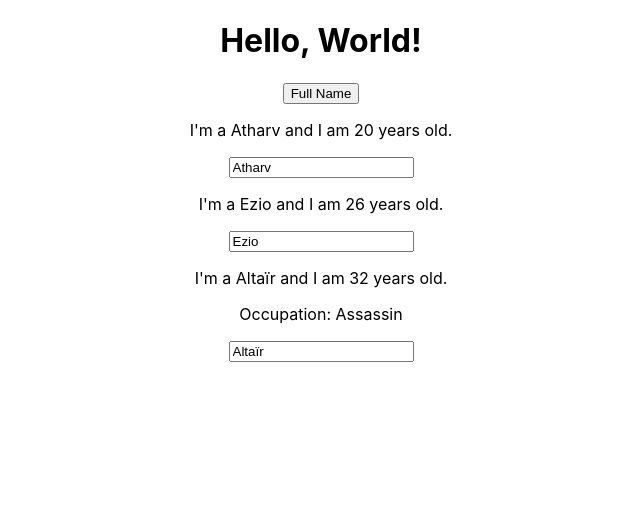
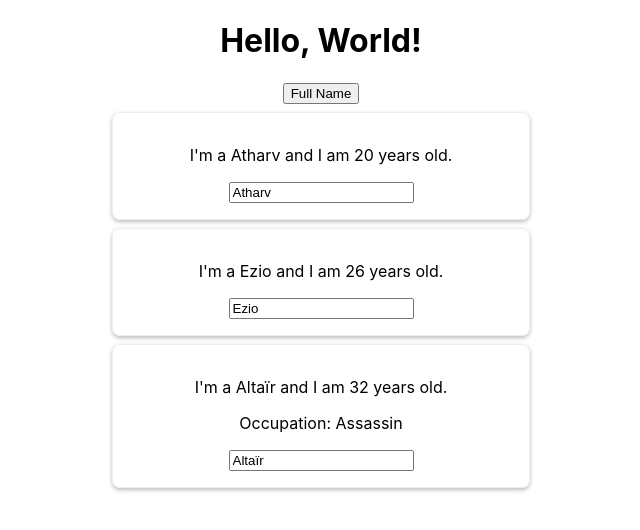
Before and after one commit to 3atharvkurdukar/udemy-react, a React (Create React App) app: page / in a window 1280 px wide. Shown: the top 530 px of the page, without its empty margins (319-959 px from the left). Built offline with nearby package versions, Linux system fonts and the light colour scheme.

Commit message:
Importing style using stylesheet

```diff
--- /dev/null
+++ b/src/Person/Person.css
@@ -0,0 +1,9 @@
+.Person {
+    width: 30%;
+    margin: 8px auto;
+    border: 1px solid #eee;
+    border-radius: 8px;
+    box-shadow: 0 2px 4px  #bcbcbc;
+    padding: 16px;
+    text-align: center;
+}
--- a/src/Person/Person.js
+++ b/src/Person/Person.js
@@ -1,9 +1,10 @@
 import React from 'react';
+import './Person.css';
 
 // 'props' includes the tag attributes and inner content as 'children' property
 const person = (props) => {
     return (
-        <div>
+        <div className="Person">
             <p onClick={props.click}>I'm a {props.name} and I am {props.age} years old.</p>
             <p>{props.children}</p>
             <input onChange={props.change} value={props.name} />
```
